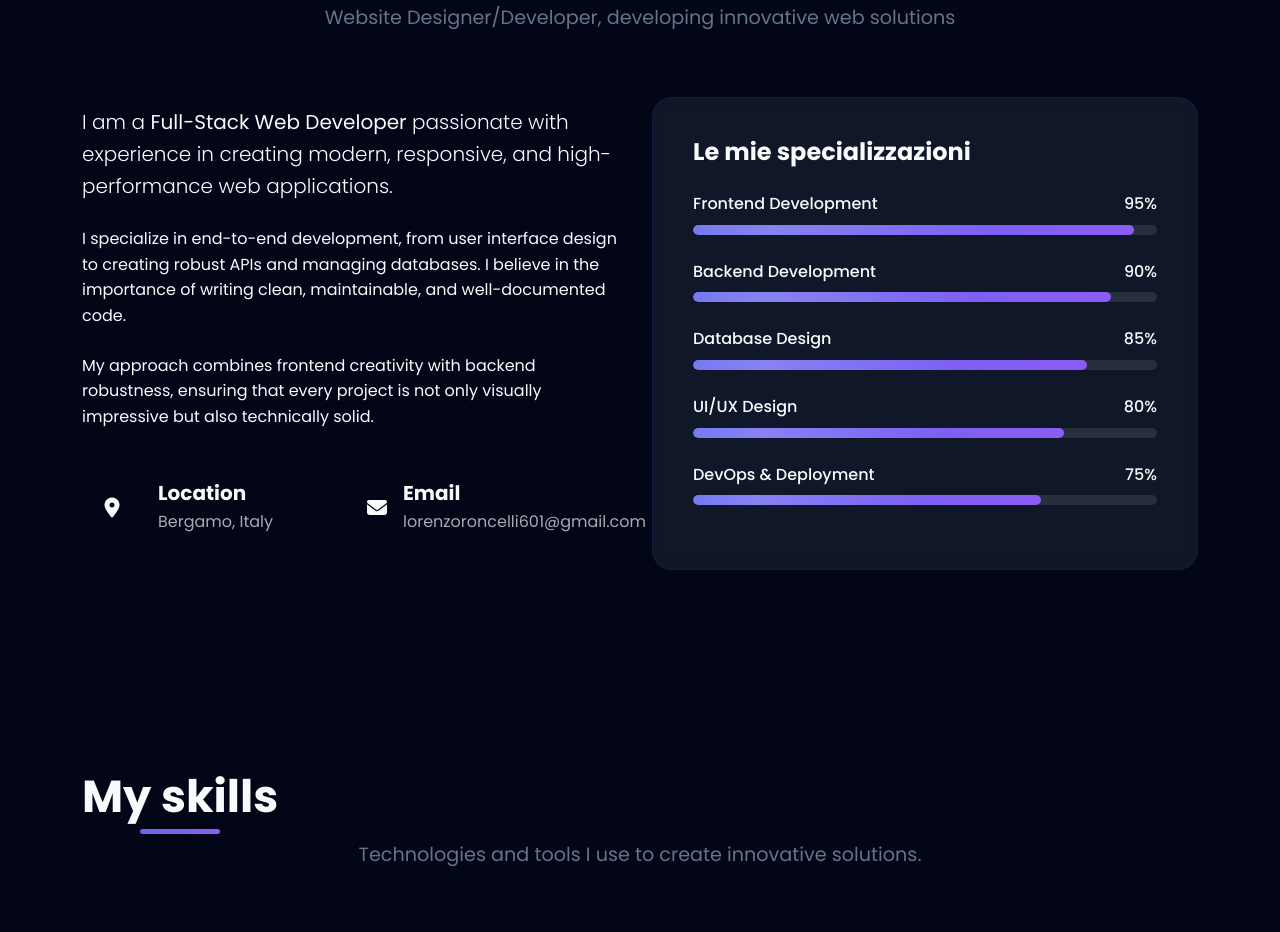
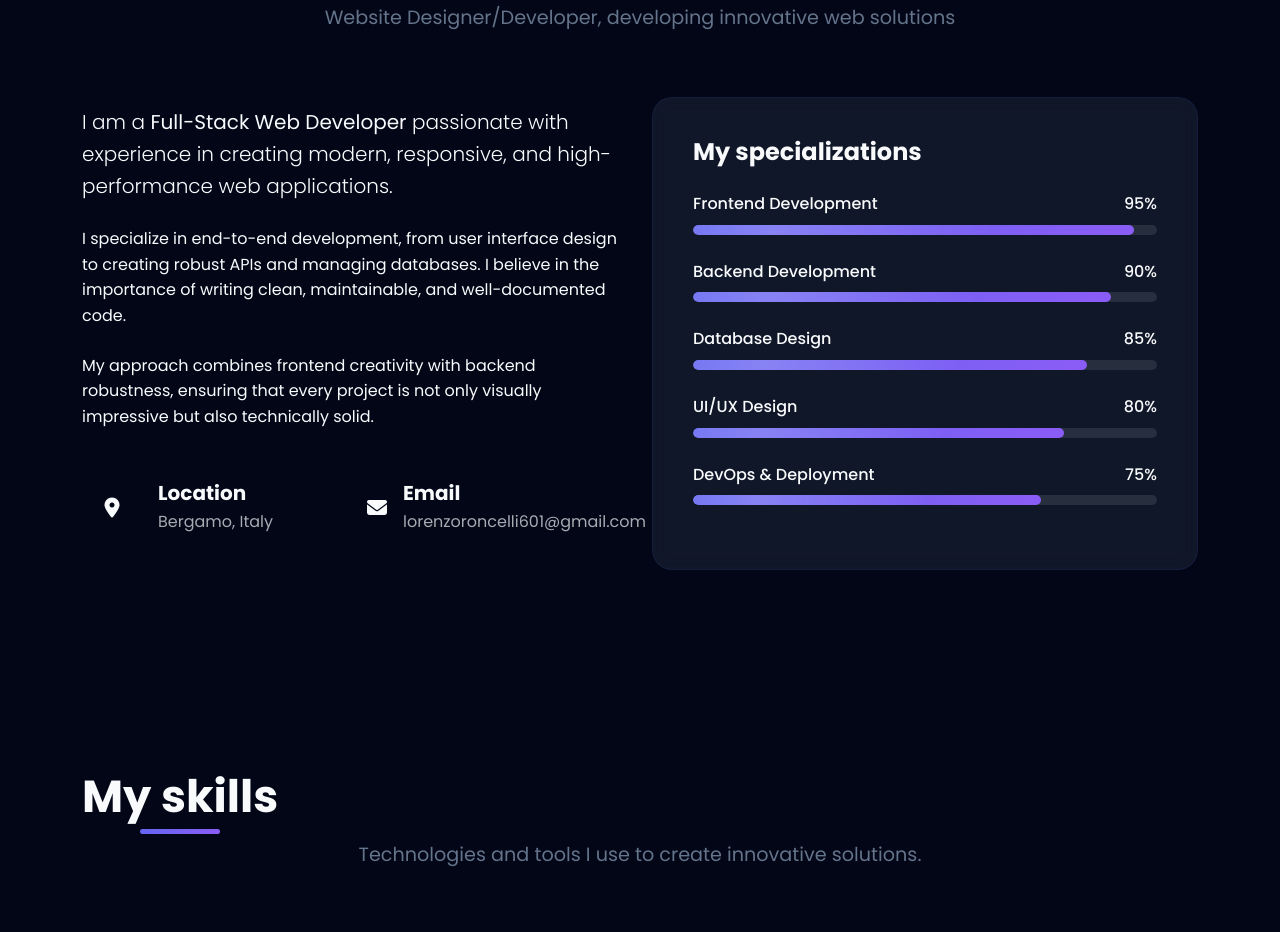
Before and after one commit to lorenzoroncelli/lorenzoroncelli.github.io, a plain HTML site: page index.html in a window 1280 px wide. Shown: the part 967-1899 px from the top of the page. Drawn offline with nearby package versions, Linux system fonts and the light colour scheme.

Commit message:
Update index.html

```diff
--- a/index.html
+++ b/index.html
@@ -1054,7 +1054,7 @@ I create comprehensive digital solutions that combine elegant design with cuttin
 
                 <div class="col-lg-6" data-aos="fade-left" data-aos-delay="200">
                     <div class="skill-card">
-                        <h4 class="mb-4">Le mie specializzazioni</h4>
+                        <h4 class="mb-4">My specializations</h4>
 
                         <div class="progress-container">
                             <div class="progress-label">
@@ -1561,4 +1561,5 @@ Low-code development with Mendix Studio Pro: Creation of pages, entities, microf
         const tooltipList = [...tooltipTriggerList].map(tooltipTriggerEl => new bootstrap.Tooltip(tooltipTriggerEl));
     </script>
 </body>
+
 </html>
```
